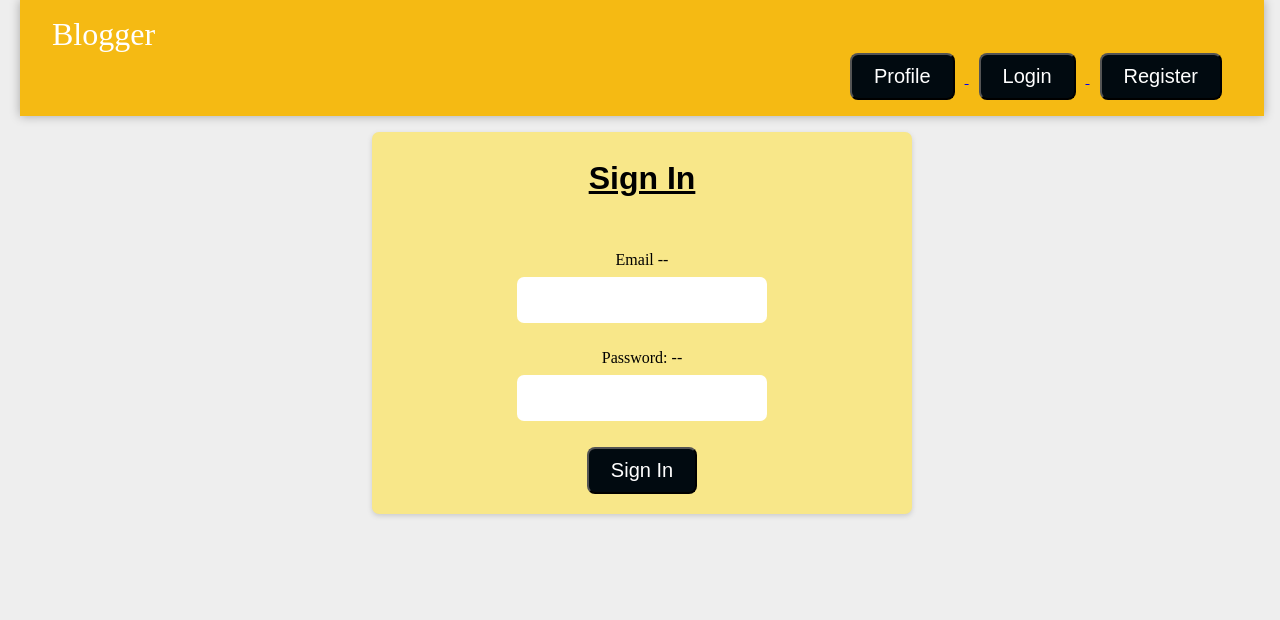
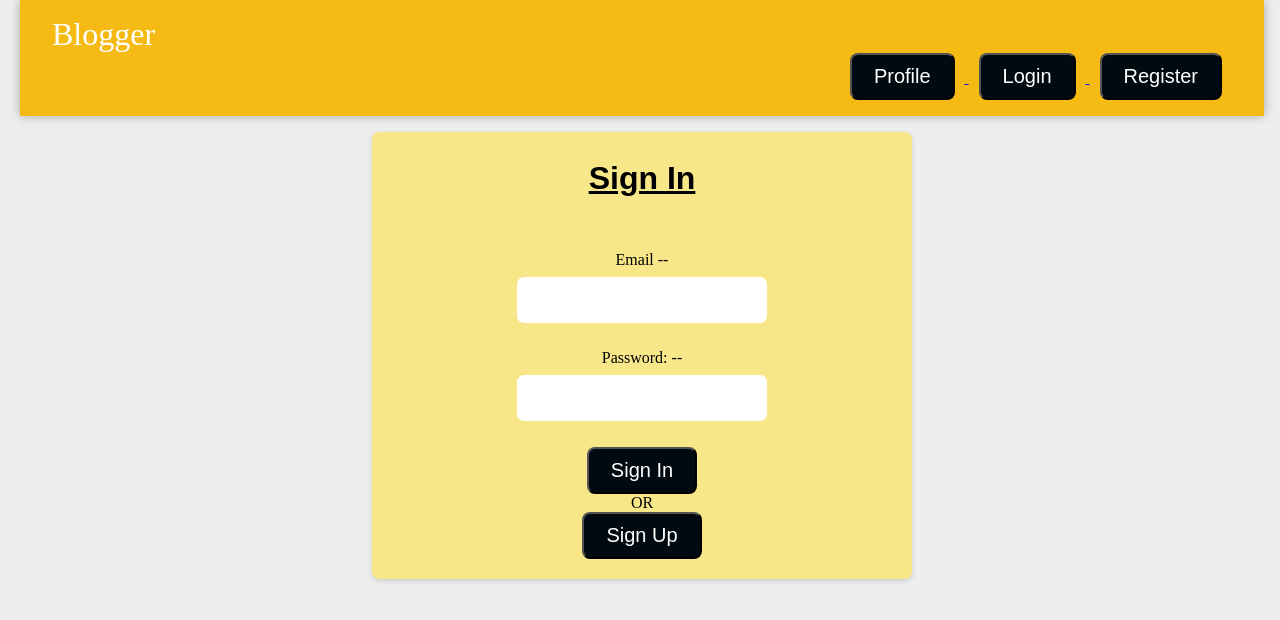
Before and after one commit to vishal1patidar/blog_website, a React (Create React App) app in the folder frontend/: page /profile in a window 1280 px wide. Shown: the top 620 px of the page. Built offline with nearby package versions, Linux system fonts and the light colour scheme.

Commit message:
add  buttton

```diff
--- a/frontend/src/Login.jsx
+++ b/frontend/src/Login.jsx
@@ -83,7 +83,8 @@ function Login(props) {
                     <p>Password: -- </p><input name="password" onChange={change} value = {loginData.password}/><br/><br/>
 
                     <button className="btn btn-primary" onClick = {handleClick}>Sign In</button>
-
+                    <p>OR</p>
+                    <a href="/register"> <button className="btn"> Sign Up</button> </a>
 
 
 
```
